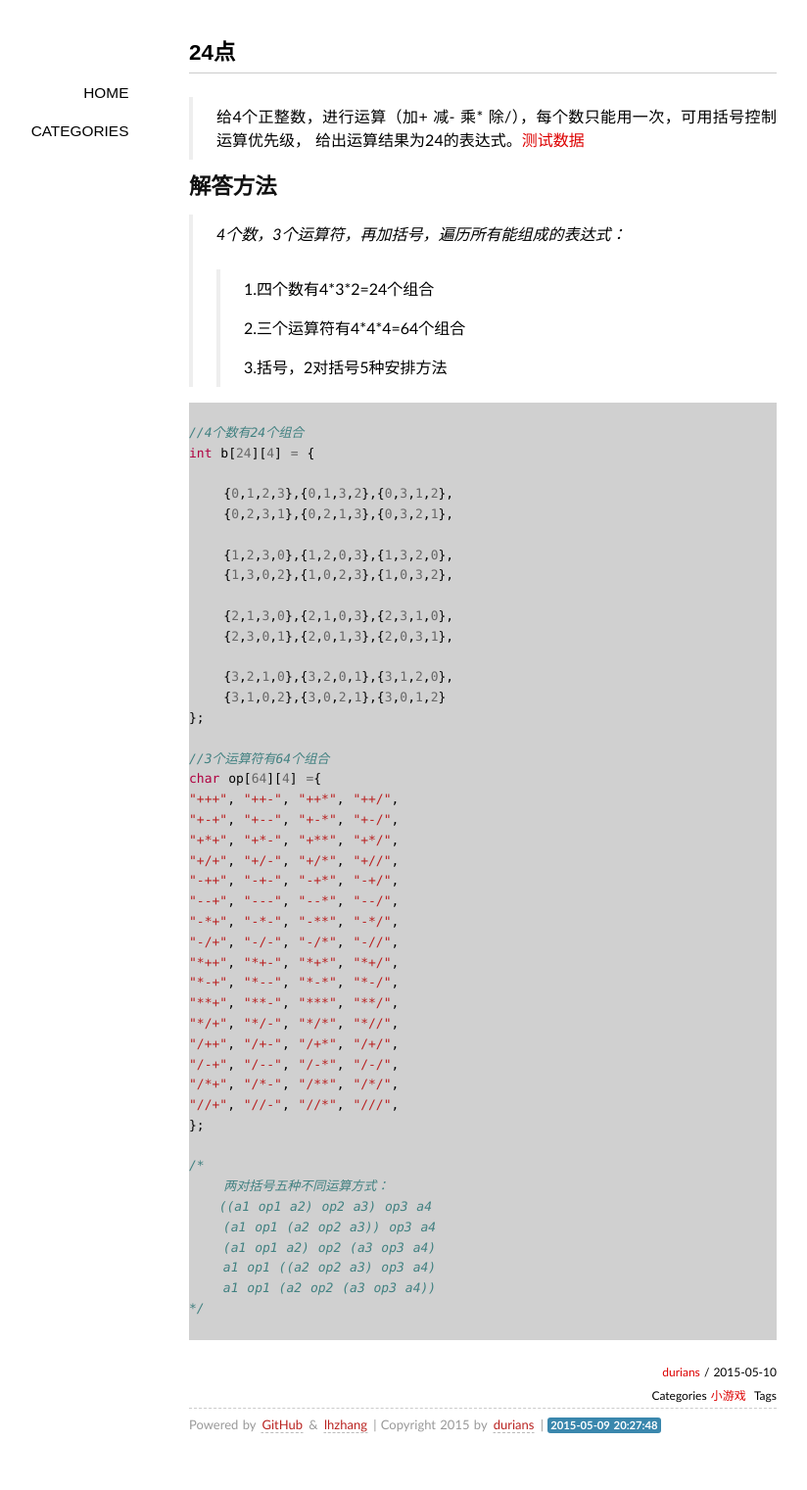
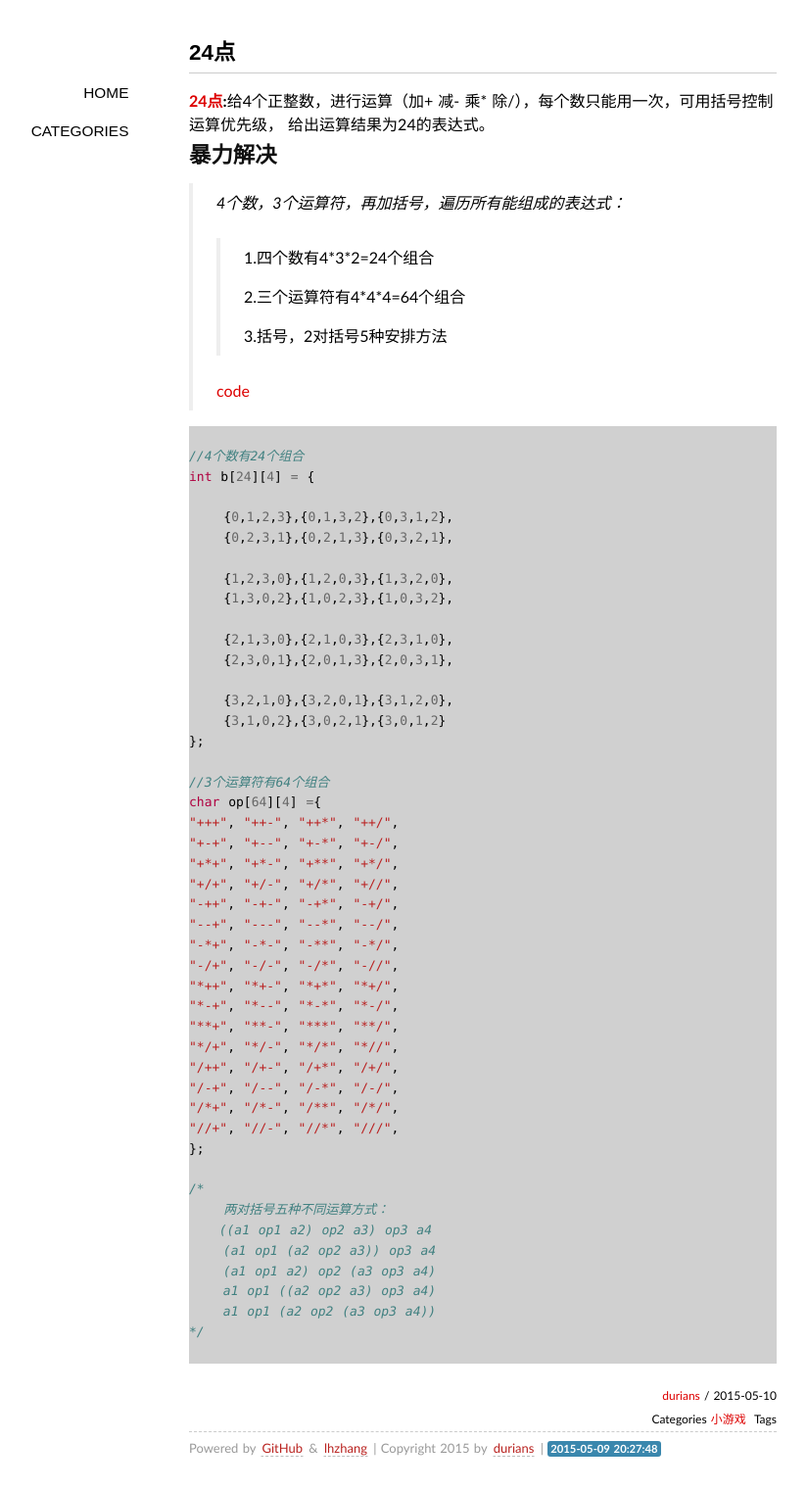
Before and after one commit to durians/durians.github.com, a Jekyll site: the page built from _posts/2015-05-10-24点.markdown, in a window 1280 px wide. Shown: the whole page at 98% size, without its empty margins (147-971 px from the left). Built offline with Jekyll 4.4.1, drawn with Linux system fonts in a browser that asks for light colours; some web fonts are replaced; Markdown is read by kramdown in place of the engine named in the settings; comment, search, counter and statistics services are not loaded; before the commit the page ends 1497 px from its top, so only the background shows below that.

Commit message:
modified

````diff
--- a/_posts/2015-05-10-24点.markdown
+++ b/_posts/2015-05-10-24点.markdown
@@ -11,17 +11,20 @@ tags:
 ---
 
 
->给4个正整数，进行运算（加+ 减- 乘* 除/），每个数只能用一次，可用括号控制运算优先级， 给出运算结果为24的表达式。[测试数据][0]
+**[24点][0]:**给4个正整数，进行运算（加+ 减- 乘* 除/），每个数只能用一次，可用括号控制运算优先级， 给出运算结果为24的表达式。
 
-##解答方法
-
+##暴力解决
 >*4个数，3个运算符，再加括号，遍历所有能组成的表达式：*
+>
+>
 >
 >>1.四个数有4\*3\*2=24个组合
 >>
 >>2.三个运算符有4\*4\*4=64个组合
 >>
 >>3.括号，2对括号5种安排方法
+>
+> [code][1]
 
 ```c
 
````
Also changed, not shown: other parts of _posts/2015-05-10-24点.markdown (+1 -0 lines).
